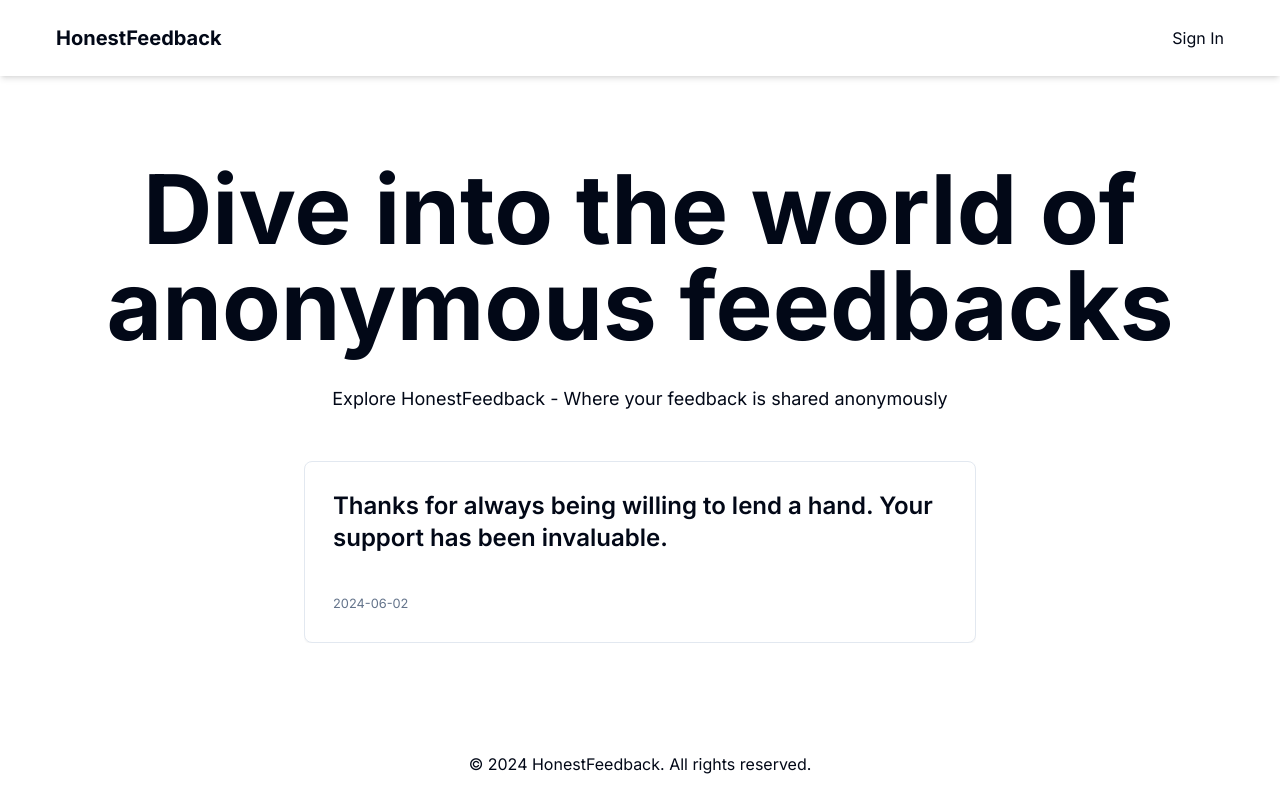
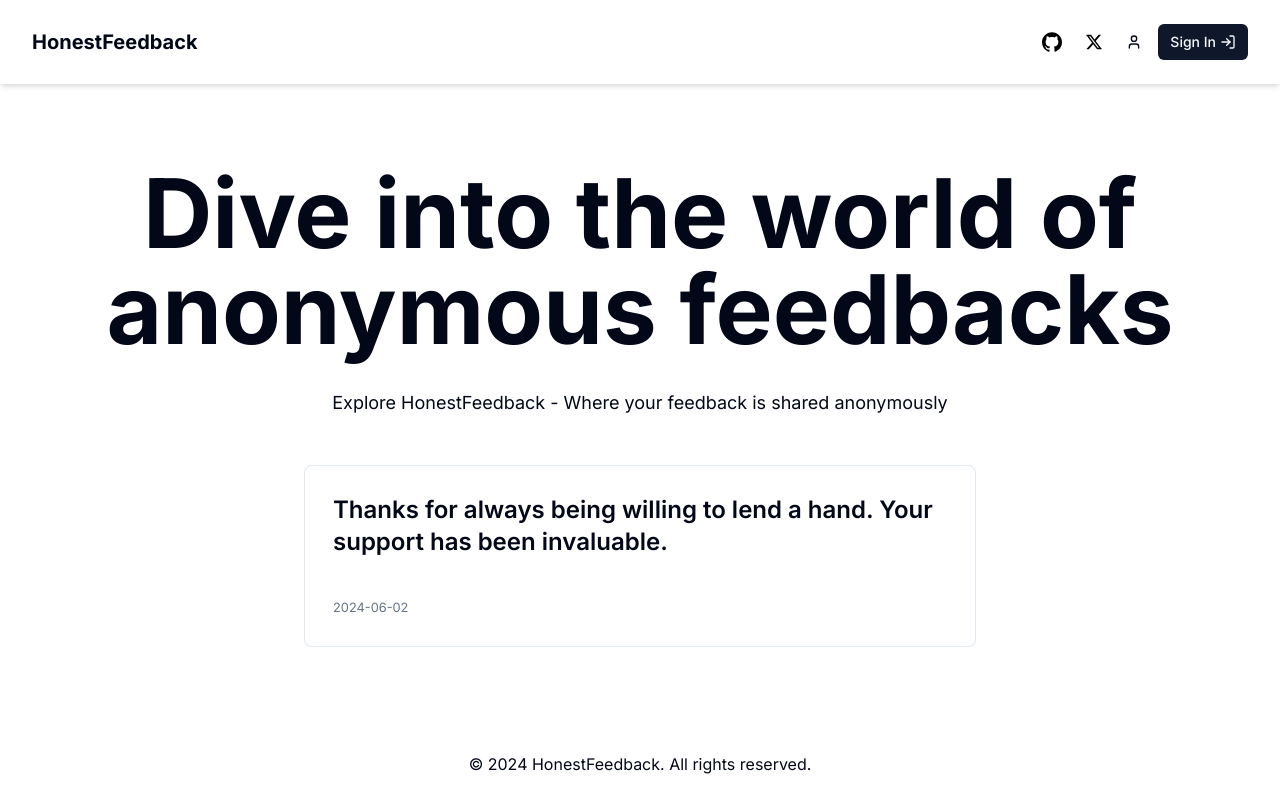
Before and after one commit to PratikDev/honest-feedback, a Next.js app: page / in a window 1280 px wide. Built offline with nearby package versions, Linux system fonts and the light colour scheme; no server answers.

Commit message:
navbar design changes

```diff
--- a/package.json
+++ b/package.json
@@ -23,7 +23,7 @@
     "embla-carousel-autoplay": "^8.1.5",
     "embla-carousel-react": "^8.1.5",
     "input-otp": "^1.2.4",
-    "lucide-react": "^0.394.0",
+    "lucide-react": "^0.396.0",
     "mongoose": "^8.4.1",
     "next": "14.2.3",
     "next-auth": "^4.24.7",
--- a/src/components/Navbar.tsx
+++ b/src/components/Navbar.tsx
@@ -1,40 +1,82 @@
 "use client";
 
-import { Button } from "@/components/ui/button";
+import { Github, XTwitter } from "@/components/brand-icons";
+import { Button, buttonVariants } from "@/components/ui/button";
+import { cn } from "@/lib/utils";
+import { LogIn, LogOut, User } from "lucide-react";
 import { signOut, useSession } from "next-auth/react";
 import Link from "next/link";
 
 export default function Navbar() {
-	const { data: session, status } = useSession();
+	const { status } = useSession();
 
 	return (
-		<nav className="p-4 md:p-6 shadow-md">
-			<div className="container mx-auto flex flex-col items-center justify-between md:flex-row">
+		<nav className="py-4 md:py-6 shadow-md">
+			<div className="container mx-auto flex items-center justify-between">
 				<Link
-					className="text-xl font-bold mb-4 md:mb-0"
+					className="text-xl font-bold"
 					href={`/`}
 				>
-					HonestFeedback
+					<span className="hidden md:block">HonestFeedback</span>
+					<span className="md:hidden">HF</span>
+				</Link>
+
+				<div className="flex items-center gap-x-1 md:gap-x-2">
+					<Link
+						href={`https://github.com/PratikDev/honest-feedback`}
+						target="_blank"
+						title="GitHub"
+						className={cn(
+							buttonVariants({ size: "sm", variant: "ghost" }),
+							"p-2 h-auto"
+						)}
+					>
+						<span className="sr-only">Github</span>
+						<Github className="w-5 h-5" />
+					</Link>
+					<Link
+						href={`https://x.com/pratik_and_dev`}
+						target="_blank"
+						title="X (formerly Twitter)"
+						className={cn(
+							buttonVariants({ size: "sm", variant: "ghost" }),
+							"p-2 h-auto"
+						)}
+					>
+						<span className="sr-only">X (formerly Twitter)</span>
+						<XTwitter className="w-4 h-4" />
+					</Link>
+					<Link
+						href={`/dashboard`}
+						title="Dashboard"
+						className={cn(
+							buttonVariants({ size: "sm", variant: "ghost" }),
+							"p-2 h-auto"
+						)}
+					>
+						<span className="sr-only">Dashboard</span>
+						<User className="w-4 h-4" />
 					</Link>
 					{status === "authenticated" ? (
-					<>
-						<span className="mr-4">Welcome {session.user.username}</span>
 						<Button
-							className="w-full md:w-auto"
 							type="button"
+							size={"sm"}
+							className="flex gap-x-1 items-center px-2 md:px-3 h-8 md:h-9"
 							onClick={() => signOut()}
 						>
-							Sign Out
+							<span className="hidden md:block">Sign Out</span>
+							<LogOut className="w-4 h-4" />
 						</Button>
-					</>
 					) : (
 						<Link
 							href={`/sign-in`}
-						className="w-full md:w-auto"
+							className={cn(buttonVariants({ size: "sm" }), "space-x-1")}
 						>
-						Sign In
+							<span>Sign In</span>
+							<LogIn className="w-4 h-4" />
 						</Link>
 					)}
+				</div>
 			</div>
 		</nav>
 	);
--- /dev/null
+++ b/src/components/brand-icons/Github.tsx
@@ -0,0 +1,18 @@
+import { cn } from "@/lib/utils";
+
+type Props = {
+	className?: string;
+};
+export default function Github({ className }: Props) {
+	return (
+		<svg
+			role="img"
+			className={cn("w-6 h-6", className)}
+			viewBox="0 0 24 24"
+			xmlns="http://www.w3.org/2000/svg"
+		>
+			<title>GitHub</title>
+			<path d="M12 .297c-6.63 0-12 5.373-12 12 0 5.303 3.438 9.8 8.205 11.385.6.113.82-.258.82-.577 0-.285-.01-1.04-.015-2.04-3.338.724-4.042-1.61-4.042-1.61C4.422 18.07 3.633 17.7 3.633 17.7c-1.087-.744.084-.729.084-.729 1.205.084 1.838 1.236 1.838 1.236 1.07 1.835 2.809 1.305 3.495.998.108-.776.417-1.305.76-1.605-2.665-.3-5.466-1.332-5.466-5.93 0-1.31.465-2.38 1.235-3.22-.135-.303-.54-1.523.105-3.176 0 0 1.005-.322 3.3 1.23.96-.267 1.98-.399 3-.405 1.02.006 2.04.138 3 .405 2.28-1.552 3.285-1.23 3.285-1.23.645 1.653.24 2.873.12 3.176.765.84 1.23 1.91 1.23 3.22 0 4.61-2.805 5.625-5.475 5.92.42.36.81 1.096.81 2.22 0 1.606-.015 2.896-.015 3.286 0 .315.21.69.825.57C20.565 22.092 24 17.592 24 12.297c0-6.627-5.373-12-12-12" />
+		</svg>
+	);
+}
--- /dev/null
+++ b/src/components/brand-icons/X-Twitter.tsx
@@ -0,0 +1,18 @@
+import { cn } from "@/lib/utils";
+
+type Props = {
+	className?: string;
+};
+export default function XTwitter({ className }: Props) {
+	return (
+		<svg
+			role="img"
+			className={cn("w-6 h-6", className)}
+			viewBox="0 0 24 24"
+			xmlns="http://www.w3.org/2000/svg"
+		>
+			<title>X</title>
+			<path d="M18.901 1.153h3.68l-8.04 9.19L24 22.846h-7.406l-5.8-7.584-6.638 7.584H.474l8.6-9.83L0 1.154h7.594l5.243 6.932ZM17.61 20.644h2.039L6.486 3.24H4.298Z" />
+		</svg>
+	);
+}
--- /dev/null
+++ b/src/components/brand-icons/index.ts
@@ -0,0 +1,4 @@
+import Github from "./Github";
+import XTwitter from "./X-Twitter";
+
+export { Github, XTwitter };
```
Also changed, not shown: 1 other file (tests, documents, lock files or other folders). Lines whose indentation alone changed are shown as unchanged.
